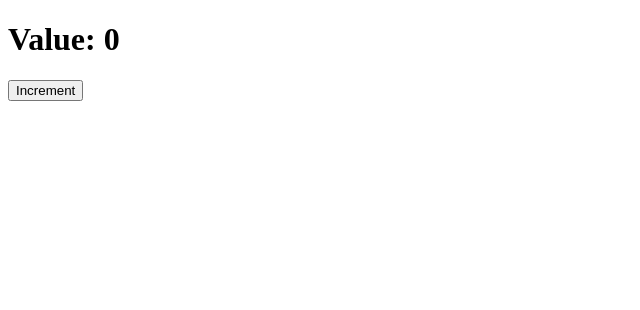
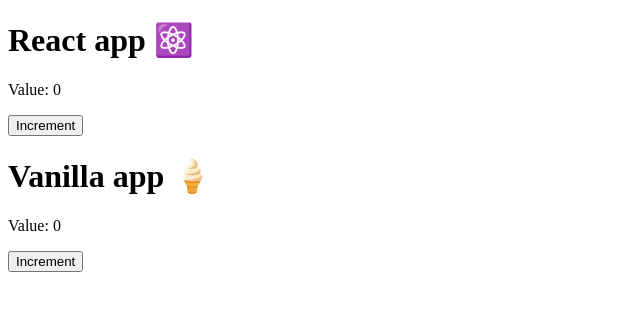
Before and after one commit to willnguyen1312/build-your-own-signals, a React (Vite) app: page / in a window 1280 px wide. Shown: the top 310 px of the page, without its empty margins (0-640 px from the left). Built offline with nearby package versions, Linux system fonts and the light colour scheme.

Commit message:
Add vanilla app 🍦

```diff
--- a/index.html
+++ b/index.html
@@ -8,6 +8,8 @@
   </head>
   <body>
     <div id="root"></div>
-    <script type="module" src="/src/main.tsx"></script>
+    <script type="module" src="/src/mainReact.tsx"></script>
+
+    <script type="module" src="/src/mainVanilla.ts"></script>
   </body>
 </html>
--- a/src/App.tsx
+++ b/src/App.tsx
@@ -4,10 +4,11 @@
   const [count, setCount] = useState(0);
 
   return (
-    <div>
-      <h1>Value: {count}</h1>
+    <>
+      <h1>React app ⚛️</h1>
+      <p>Value: {count}</p>
       <button onClick={() => setCount(count + 1)}>Increment</button>
-    </div>
+    </>
   );
 }
 
--- /dev/null
+++ b/src/mainVanilla.ts
@@ -0,0 +1,20 @@
+const createApp = () => {
+  const app = document.createElement("div");
+  let value = 0;
+
+  app.innerHTML = `
+    <h1>Vanilla app 🍦</h1>
+    <p id="value">Value: ${value}</p>
+    <button id="increment">Increment</button>
+  `;
+
+  app.querySelector("button#increment")?.addEventListener("click", () => {
+    value++;
+    app.querySelector("p#value")!.textContent = `Value: ${value}`;
+  });
+
+  document.body.appendChild(app);
+  return app;
+};
+
+createApp();
```
Also changed, not shown: src/mainReact.tsx (renamed from src/main.tsx).
